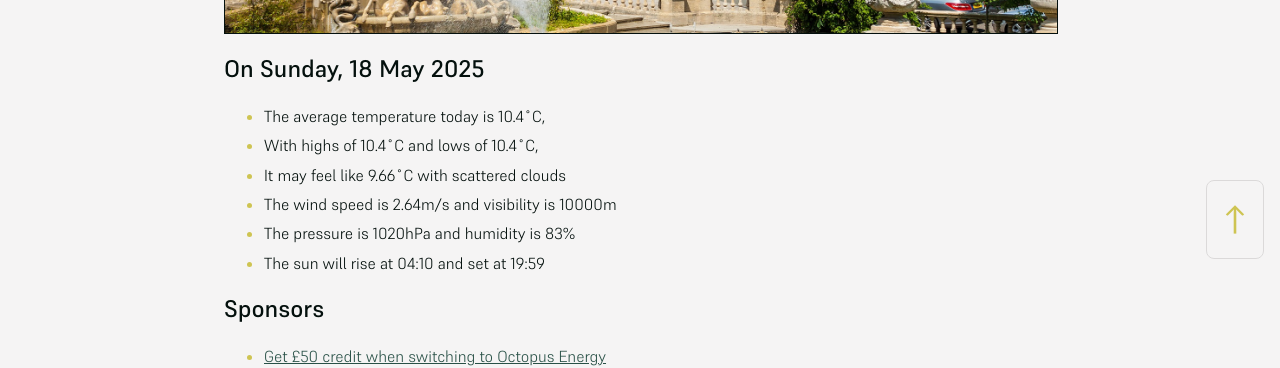
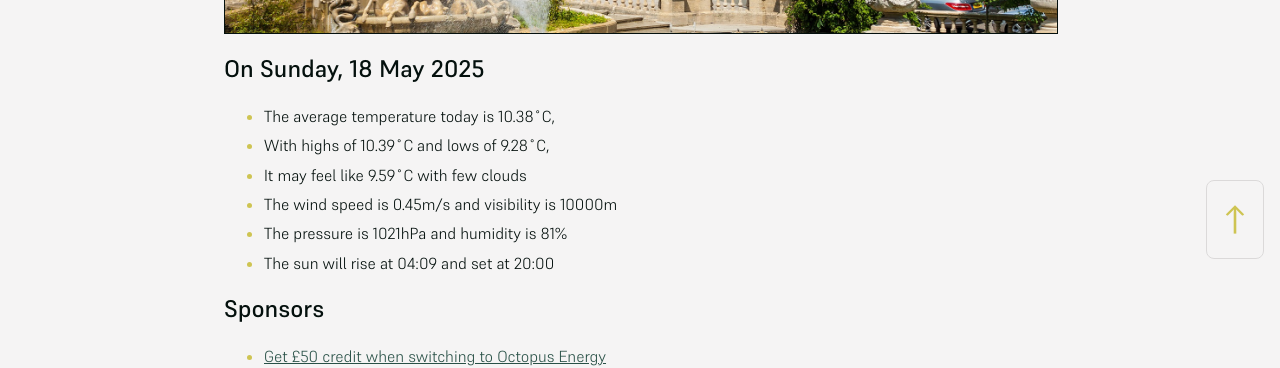
Before and after one commit to mat-0/cheltenham-open-data, a Jekyll site: the page built from index.md, in a window 1280 px wide. Shown: the part 625-993 px from the top of the page. Built offline with Jekyll 4.4.1, drawn with Linux system fonts in a browser that asks for light colours.

Commit message:
Updated 2025-05-18 23:57:55

```diff
--- a/index.md
+++ b/index.md
@@ -10,12 +10,12 @@ seo: Menu
 <!-- weather_marker starts -->
 ## On Sunday, 18 May 2025
 
-- The average temperature today is 10.4˚C,
-- With highs of 10.4˚C and lows of 10.4˚C,
-- It may feel like 9.66˚C with scattered clouds
-- The wind speed is 2.64m/s and visibility is 10000m
-- The pressure is 1020hPa and humidity is 83%
-- The sun will rise at 04:10 and set at 19:59
+- The average temperature today is 10.38˚C,
+- With highs of 10.39˚C and lows of 9.28˚C,
+- It may feel like 9.59˚C with few clouds
+- The wind speed is 0.45m/s and visibility is 10000m
+- The pressure is 1021hPa and humidity is 81%
+- The sun will rise at 04:09 and set at 20:00
 
 <!-- weather_marker ends -->
 
```
Also changed, not shown: _data/flood.json (+5 -48 lines), _pages/news.md (+5 -5 lines).
